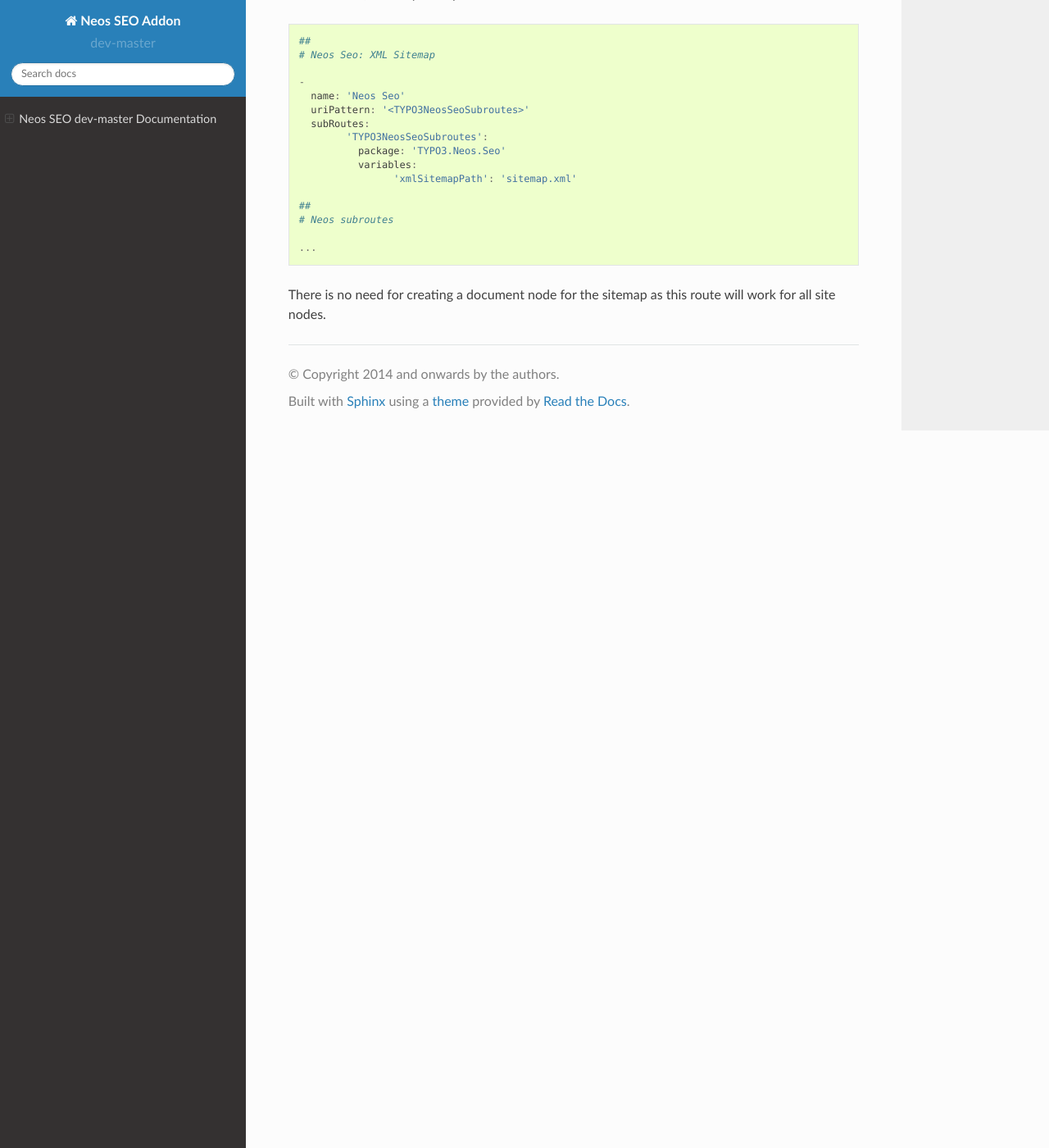
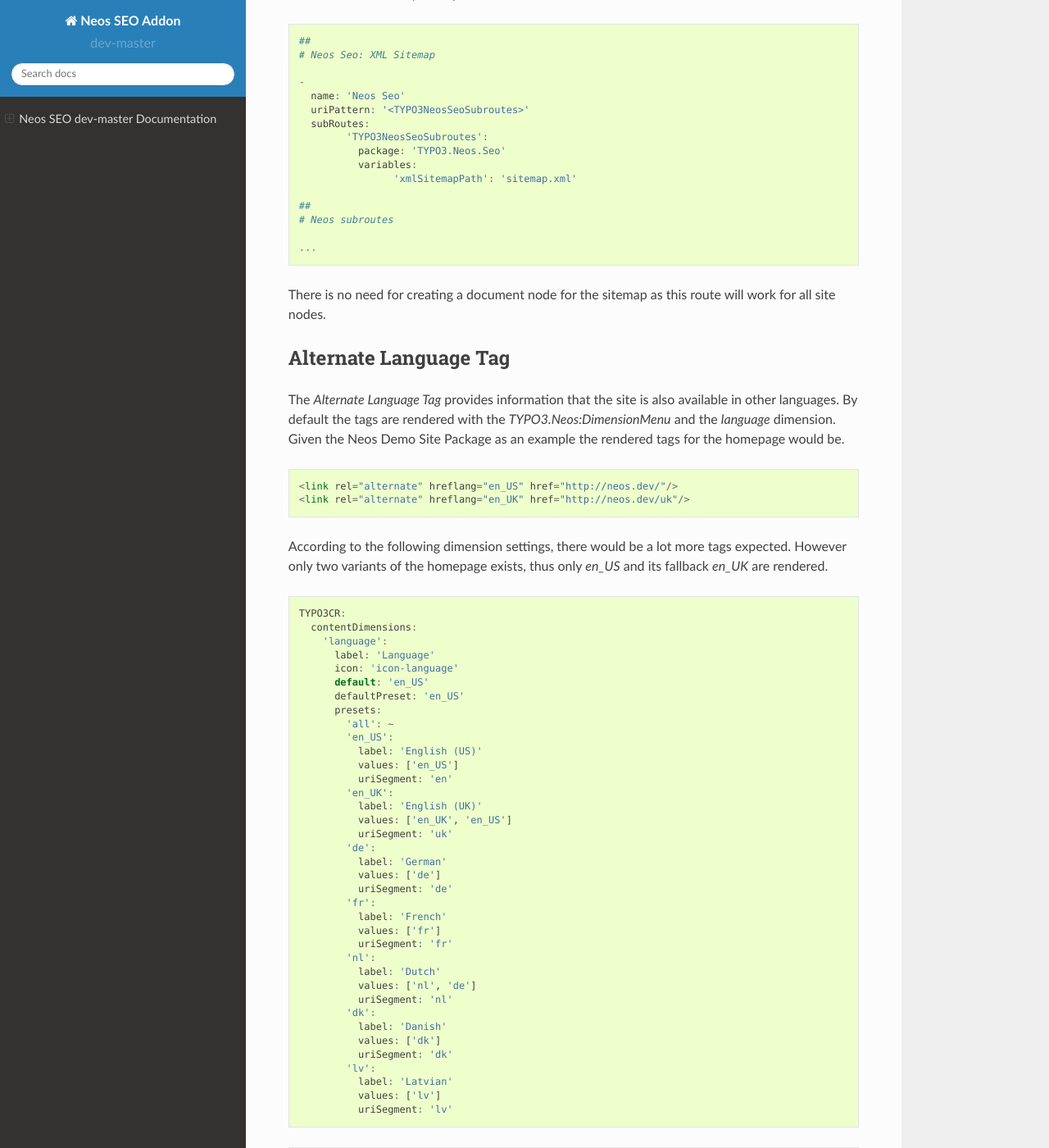
Before and after one commit to neos/neos-seo, a Sphinx documentation site: the page built from Documentation/index.rst, in a window 1280 px wide and 1400 px high, scrolled down 2057 px. Shown: the whole window at 82% size. Built offline with Sphinx 7.4.7 and the Read the Docs theme 2.0.0, drawn with Linux system fonts in a browser that asks for light colours.

Commit message:
[TASK] Documentation for Alternate Language Tags
Change-Id: I996713c4ef007565c326cc41ed9db4593f59b90c
Releases: master, 1.0

```diff
--- a/Documentation/index.rst
+++ b/Documentation/index.rst
@@ -97,3 +97,59 @@
 	...
 
 There is no need for creating a document node for the sitemap as this route will work for all site nodes.
+
+
+Alternate Language Tag
+------------------------
+
+The `Alternate Language Tag` provides information that the site is also available in other languages. By default the tags
+are rendered with the `TYPO3.Neos:DimensionMenu` and the `language` dimension. Given the Neos Demo Site Package as an
+example the rendered tags for the homepage would be.
+
+::
+
+  <link rel="alternate" hreflang="en_US" href="http://neos.dev/"/>
+  <link rel="alternate" hreflang="en_UK" href="http://neos.dev/uk"/>
+
+According to the following dimension settings, there would be a lot more tags expected. However only two variants of the
+homepage exists, thus only `en_US` and its fallback `en_UK` are rendered.
+
+::
+
+  TYPO3CR:
+    contentDimensions:
+      'language':
+        label: 'Language'
+        icon: 'icon-language'
+        default: 'en_US'
+        defaultPreset: 'en_US'
+        presets:
+          'all': ~
+          'en_US':
+            label: 'English (US)'
+            values: ['en_US']
+            uriSegment: 'en'
+          'en_UK':
+            label: 'English (UK)'
+            values: ['en_UK', 'en_US']
+            uriSegment: 'uk'
+          'de':
+            label: 'German'
+            values: ['de']
+            uriSegment: 'de'
+          'fr':
+            label: 'French'
+            values: ['fr']
+            uriSegment: 'fr'
+          'nl':
+            label: 'Dutch'
+            values: ['nl', 'de']
+            uriSegment: 'nl'
+          'dk':
+            label: 'Danish'
+            values: ['dk']
+            uriSegment: 'dk'
+          'lv':
+            label: 'Latvian'
+            values: ['lv']
+            uriSegment: 'lv'
```
